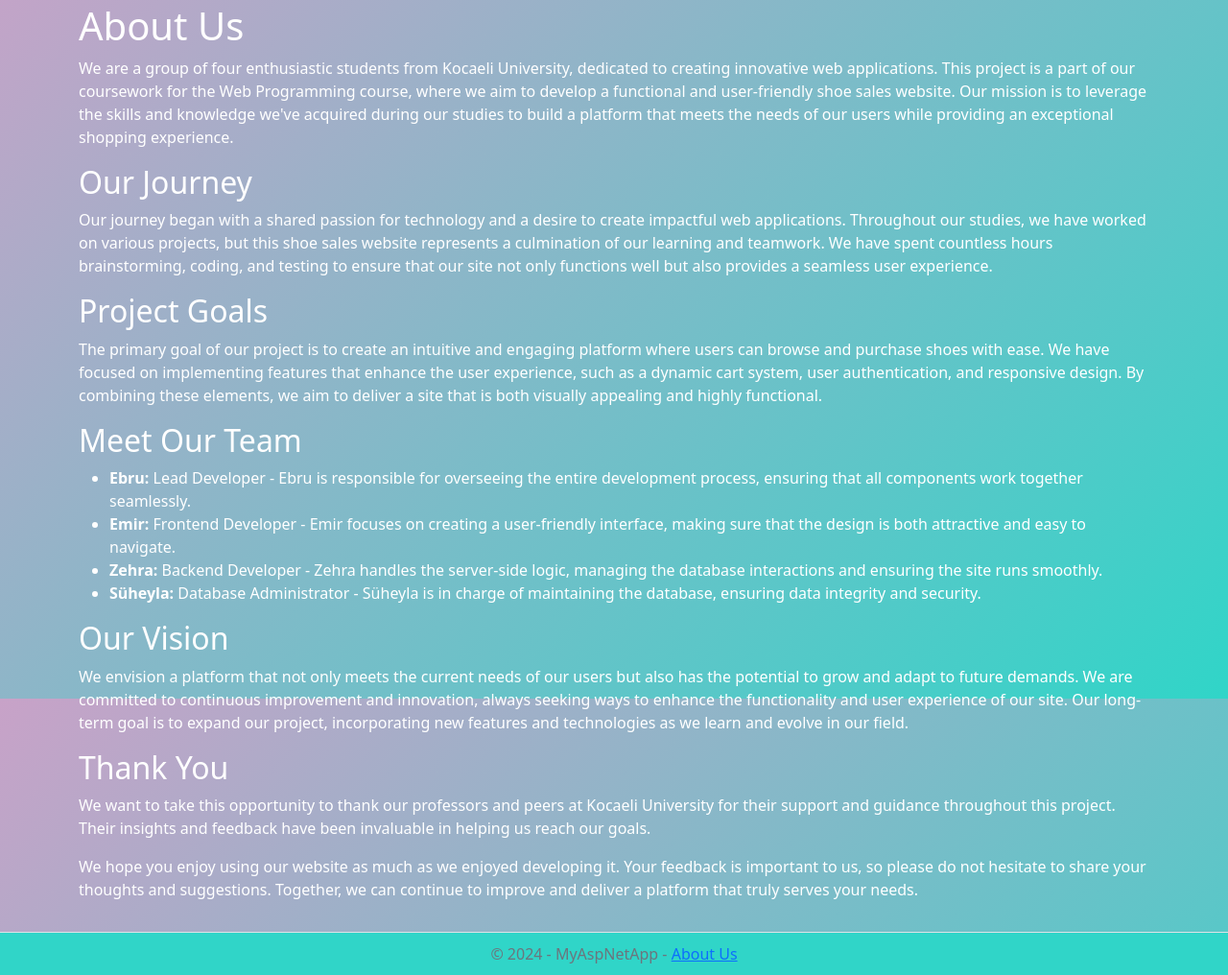
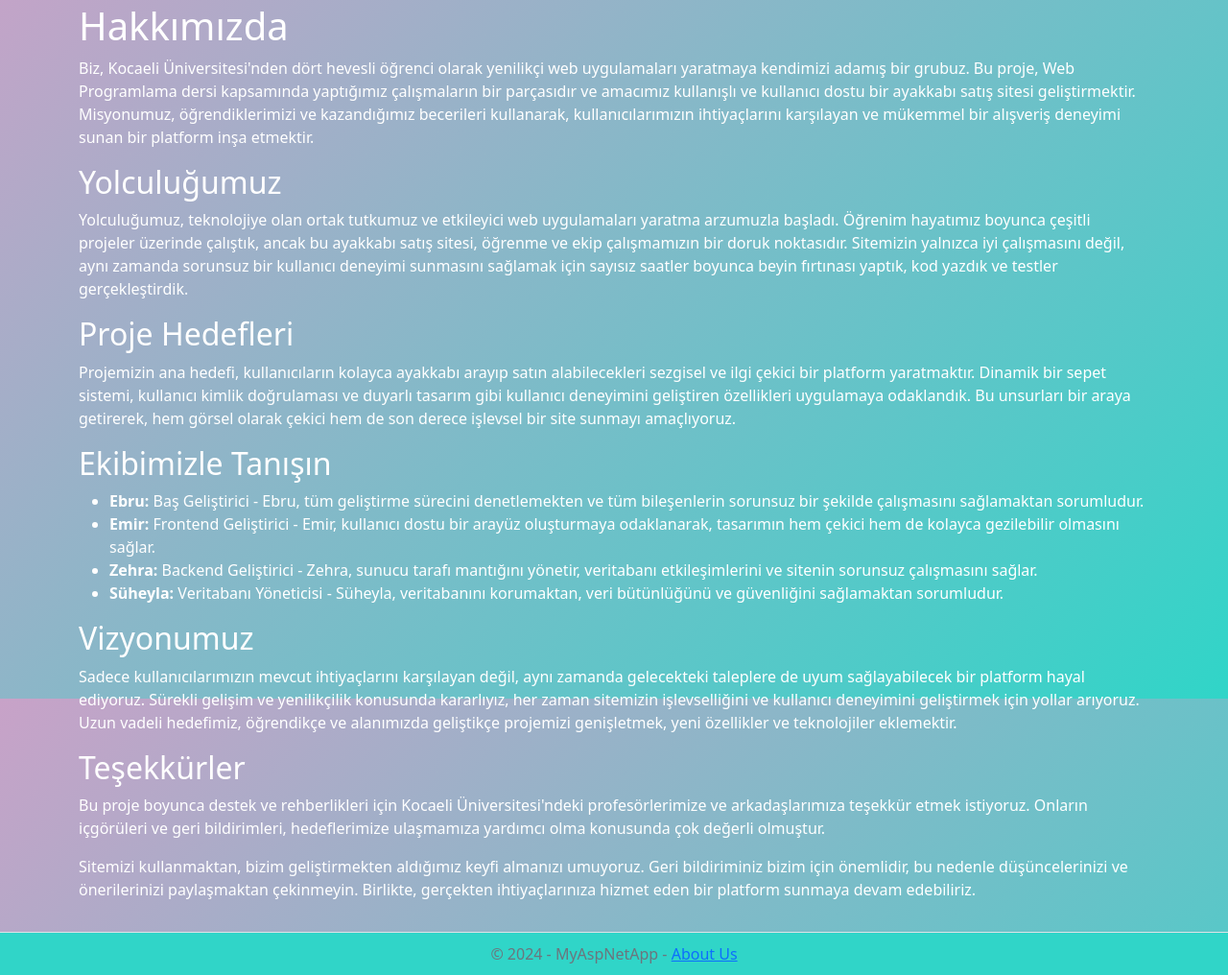
Before and after one commit to ebrurazi/webprogramlama, an ASP.NET Core app: page /About in a window 1280 px wide. Shown: the part 72-1088 px from the top of the page at 96% size. Run offline with ASP.NET Core 8, Linux system fonts and the light colour scheme; the project's own start-up code is not run, and a stand-in starts its controllers and pages; some libraries are stand-ins or nearby versions.

Commit message:
about us kısmı eklendi ve güncellendi

```diff
--- a/MyAspNetApp/Pages/About.cshtml
+++ b/MyAspNetApp/Pages/About.cshtml
@@ -1,30 +1,30 @@
 @page
 @model MyAspNetApp.Pages.AboutModel
 @{
-    ViewData["Title"] = "About Us";
+    ViewData["Title"] = "Hakkımızda";
 }
 <h1>@ViewData["Title"]</h1>
 
-<p>We are a group of four enthusiastic students from Kocaeli University, dedicated to creating innovative web applications. This project is a part of our coursework for the Web Programming course, where we aim to develop a functional and user-friendly shoe sales website. Our mission is to leverage the skills and knowledge we've acquired during our studies to build a platform that meets the needs of our users while providing an exceptional shopping experience.</p>
+<p>Biz, Kocaeli Üniversitesi'nden dört hevesli öğrenci olarak yenilikçi web uygulamaları yaratmaya kendimizi adamış bir grubuz. Bu proje, Web Programlama dersi kapsamında yaptığımız çalışmaların bir parçasıdır ve amacımız kullanışlı ve kullanıcı dostu bir ayakkabı satış sitesi geliştirmektir. Misyonumuz, öğrendiklerimizi ve kazandığımız becerileri kullanarak, kullanıcılarımızın ihtiyaçlarını karşılayan ve mükemmel bir alışveriş deneyimi sunan bir platform inşa etmektir.</p>
 
-<h2>Our Journey</h2>
-<p>Our journey began with a shared passion for technology and a desire to create impactful web applications. Throughout our studies, we have worked on various projects, but this shoe sales website represents a culmination of our learning and teamwork. We have spent countless hours brainstorming, coding, and testing to ensure that our site not only functions well but also provides a seamless user experience.</p>
+<h2>Yolculuğumuz</h2>
+<p>Yolculuğumuz, teknolojiye olan ortak tutkumuz ve etkileyici web uygulamaları yaratma arzumuzla başladı. Öğrenim hayatımız boyunca çeşitli projeler üzerinde çalıştık, ancak bu ayakkabı satış sitesi, öğrenme ve ekip çalışmamızın bir doruk noktasıdır. Sitemizin yalnızca iyi çalışmasını değil, aynı zamanda sorunsuz bir kullanıcı deneyimi sunmasını sağlamak için sayısız saatler boyunca beyin fırtınası yaptık, kod yazdık ve testler gerçekleştirdik.</p>
 
-<h2>Project Goals</h2>
-<p>The primary goal of our project is to create an intuitive and engaging platform where users can browse and purchase shoes with ease. We have focused on implementing features that enhance the user experience, such as a dynamic cart system, user authentication, and responsive design. By combining these elements, we aim to deliver a site that is both visually appealing and highly functional.</p>
+<h2>Proje Hedefleri</h2>
+<p>Projemizin ana hedefi, kullanıcıların kolayca ayakkabı arayıp satın alabilecekleri sezgisel ve ilgi çekici bir platform yaratmaktır. Dinamik bir sepet sistemi, kullanıcı kimlik doğrulaması ve duyarlı tasarım gibi kullanıcı deneyimini geliştiren özellikleri uygulamaya odaklandık. Bu unsurları bir araya getirerek, hem görsel olarak çekici hem de son derece işlevsel bir site sunmayı amaçlıyoruz.</p>
 
-<h2>Meet Our Team</h2>
+<h2>Ekibimizle Tanışın</h2>
 <ul>
-    <li><strong>Ebru:</strong> Lead Developer - Ebru is responsible for overseeing the entire development process, ensuring that all components work together seamlessly.</li>
-    <li><strong>Emir:</strong> Frontend Developer - Emir focuses on creating a user-friendly interface, making sure that the design is both attractive and easy to navigate.</li>
-    <li><strong>Zehra:</strong> Backend Developer - Zehra handles the server-side logic, managing the database interactions and ensuring the site runs smoothly.</li>
-    <li><strong>Süheyla:</strong> Database Administrator - Süheyla is in charge of maintaining the database, ensuring data integrity and security.</li>
+    <li><strong>Ebru:</strong> Baş Geliştirici - Ebru, tüm geliştirme sürecini denetlemekten ve tüm bileşenlerin sorunsuz bir şekilde çalışmasını sağlamaktan sorumludur.</li>
+    <li><strong>Emir:</strong> Frontend Geliştirici - Emir, kullanıcı dostu bir arayüz oluşturmaya odaklanarak, tasarımın hem çekici hem de kolayca gezilebilir olmasını sağlar.</li>
+    <li><strong>Zehra:</strong> Backend Geliştirici - Zehra, sunucu tarafı mantığını yönetir, veritabanı etkileşimlerini ve sitenin sorunsuz çalışmasını sağlar.</li>
+    <li><strong>Süheyla:</strong> Veritabanı Yöneticisi - Süheyla, veritabanını korumaktan, veri bütünlüğünü ve güvenliğini sağlamaktan sorumludur.</li>
 </ul>
 
-<h2>Our Vision</h2>
-<p>We envision a platform that not only meets the current needs of our users but also has the potential to grow and adapt to future demands. We are committed to continuous improvement and innovation, always seeking ways to enhance the functionality and user experience of our site. Our long-term goal is to expand our project, incorporating new features and technologies as we learn and evolve in our field.</p>
+<h2>Vizyonumuz</h2>
+<p>Sadece kullanıcılarımızın mevcut ihtiyaçlarını karşılayan değil, aynı zamanda gelecekteki taleplere de uyum sağlayabilecek bir platform hayal ediyoruz. Sürekli gelişim ve yenilikçilik konusunda kararlıyız, her zaman sitemizin işlevselliğini ve kullanıcı deneyimini geliştirmek için yollar arıyoruz. Uzun vadeli hedefimiz, öğrendikçe ve alanımızda geliştikçe projemizi genişletmek, yeni özellikler ve teknolojiler eklemektir.</p>
 
-<h2>Thank You</h2>
-<p>We want to take this opportunity to thank our professors and peers at Kocaeli University for their support and guidance throughout this project. Their insights and feedback have been invaluable in helping us reach our goals.</p>
+<h2>Teşekkürler</h2>
+<p>Bu proje boyunca destek ve rehberlikleri için Kocaeli Üniversitesi'ndeki profesörlerimize ve arkadaşlarımıza teşekkür etmek istiyoruz. Onların içgörüleri ve geri bildirimleri, hedeflerimize ulaşmamıza yardımcı olma konusunda çok değerli olmuştur.</p>
 
-<p>We hope you enjoy using our website as much as we enjoyed developing it. Your feedback is important to us, so please do not hesitate to share your thoughts and suggestions. Together, we can continue to improve and deliver a platform that truly serves your needs.</p>
+<p>Sitemizi kullanmaktan, bizim geliştirmekten aldığımız keyfi almanızı umuyoruz. Geri bildiriminiz bizim için önemlidir, bu nedenle düşüncelerinizi ve önerilerinizi paylaşmaktan çekinmeyin. Birlikte, gerçekten ihtiyaçlarınıza hizmet eden bir platform sunmaya devam edebiliriz.</p>
```
Also changed, not shown: 9 other files.
